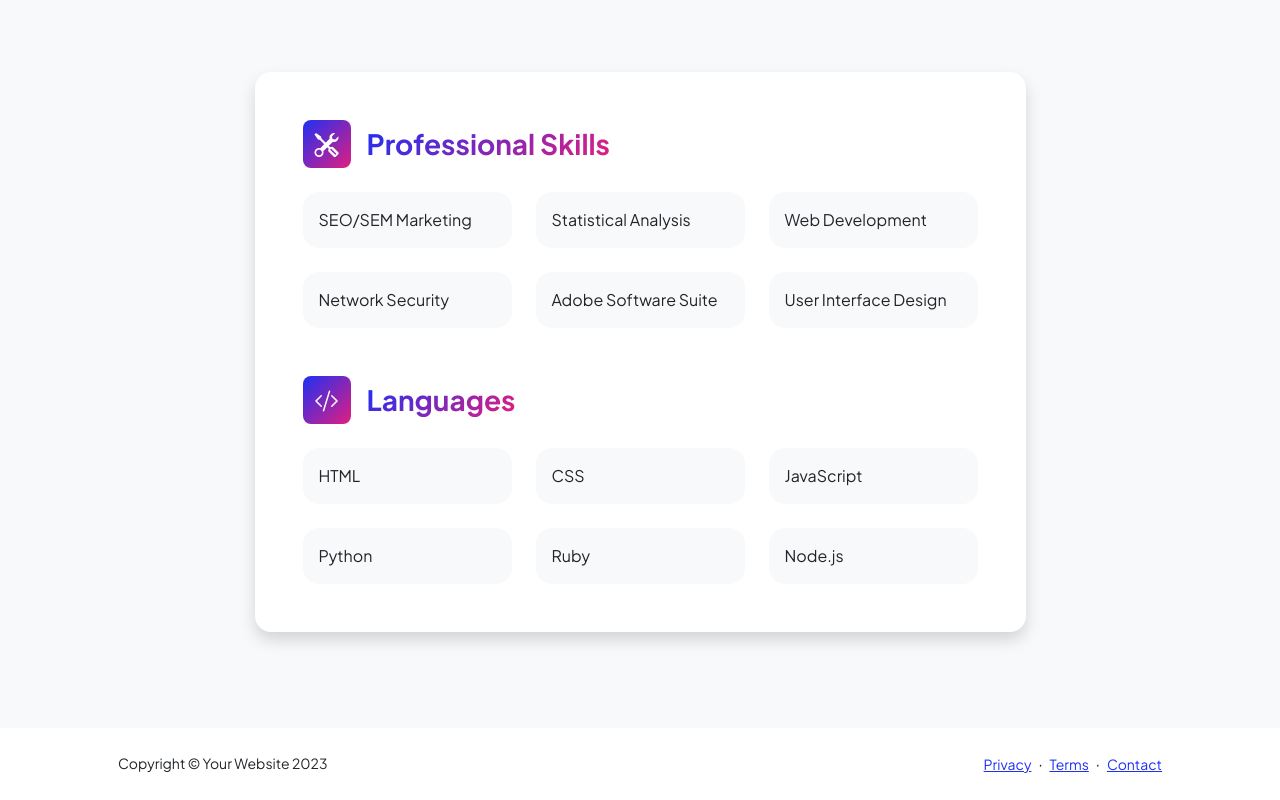
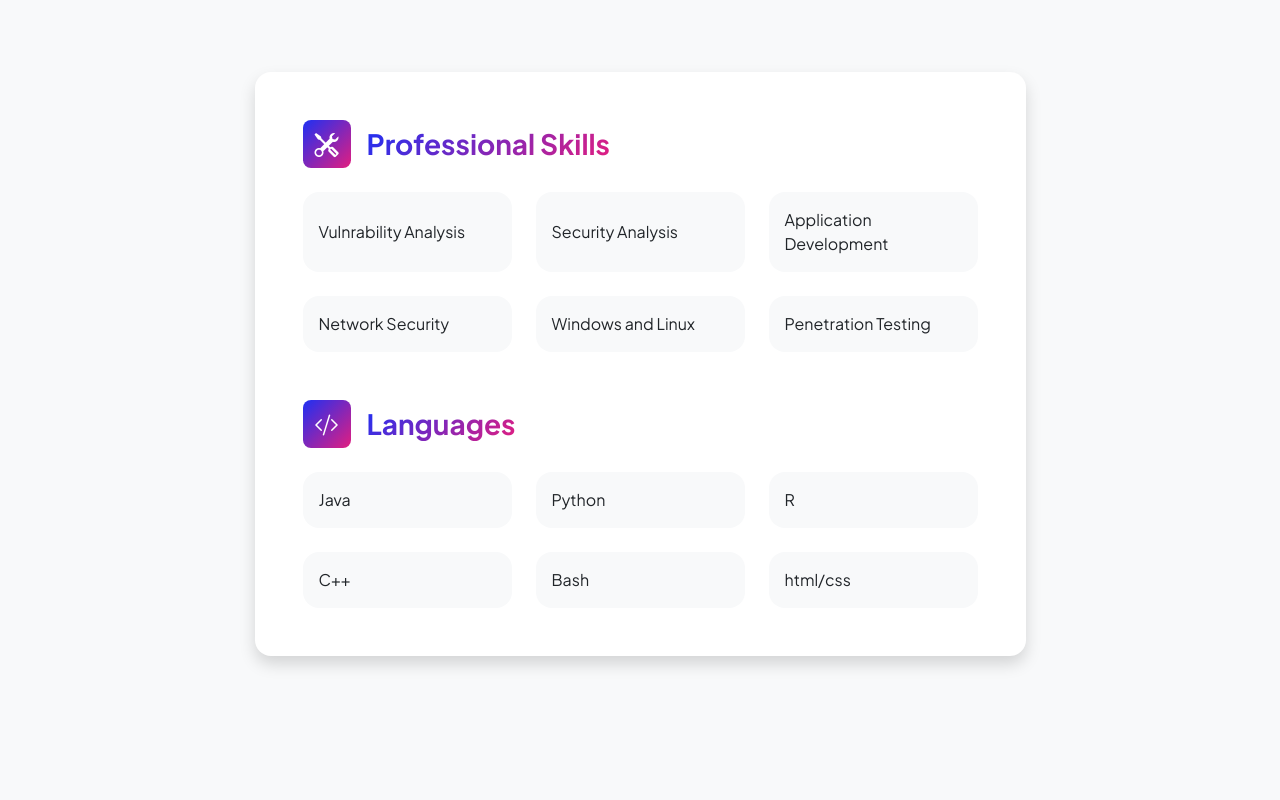
Before and after one commit to Lightmean03/Lightmean03.github.io, a plain HTML site: page resume.html in a window 1280 px wide. Shown: the part 1618-2418 px from the top of the page. After the commit the page ends 2370 px from the top, so only its background shows below. Drawn offline with nearby package versions, Linux system fonts and the light colour scheme.

Commit message:
upadate resume.html

```diff
--- a/resume.html
+++ b/resume.html
@@ -80,7 +80,7 @@
                                                 <div class="small text-muted">Maryland</div>
                                             </div>
                                         </div>
-                                        <div class="col-lg-8"><div>Lorem ipsum dolor sit amet consectetur adipisicing elit. Delectus laudantium, voluptatem quis repellendus eaque sit animi illo ipsam amet officiis corporis sed aliquam non voluptate corrupti excepturi maxime porro fuga.</div></div>
+                                        <div class="col-lg-8"><div>Feb 2020 - Present (3 years) Was assigned to basic IT projects, such as device imaging, asset logging, user management in Microsoft Azure, server and hardware setup, organizing excel spreadsheet and trouble shooting other issues.Crew </div></div>
                                     </div>
                                 </div>
                             </div>
@@ -129,7 +129,7 @@
                                                 </div>
                                             </div>
                                         </div>
-                                        <div class="col-lg-8"><div>Lorem ipsum dolor sit amet consectetur adipisicing elit. Delectus laudantium, voluptatem quis repellendus eaque sit animi illo ipsam amet officiis corporis sed aliquam non voluptate corrupti excepturi maxime porro fuga.</div></div>
+                                        <div class="col-lg-8"><div>As part of the Anne Arundel County Public Schools Programs of Choice, the Science, Technology, Engineering & Math (STEM) Magnet program offers an educational choice for academically able and motivated students interested in rigorous and relevant studies.</div></div>
                                     </div>
                                 </div>
                             </div>
@@ -148,14 +148,14 @@
                                             <h3 class="fw-bolder mb-0"><span class="text-gradient d-inline">Professional Skills</span></h3>
                                         </div>
                                         <div class="row row-cols-1 row-cols-md-3 mb-4">
-                                            <div class="col mb-4 mb-md-0"><div class="d-flex align-items-center bg-light rounded-4 p-3 h-100">SEO/SEM Marketing</div></div>
-                                            <div class="col mb-4 mb-md-0"><div class="d-flex align-items-center bg-light rounded-4 p-3 h-100">Statistical Analysis</div></div>
-                                            <div class="col"><div class="d-flex align-items-center bg-light rounded-4 p-3 h-100">Web Development</div></div>
+                                            <div class="col mb-4 mb-md-0"><div class="d-flex align-items-center bg-light rounded-4 p-3 h-100">Vulnrability Analysis</div></div>
+                                            <div class="col mb-4 mb-md-0"><div class="d-flex align-items-center bg-light rounded-4 p-3 h-100">Security Analysis</div></div>
+                                            <div class="col"><div class="d-flex align-items-center bg-light rounded-4 p-3 h-100">Application Development</div></div>
                                         </div>
                                         <div class="row row-cols-1 row-cols-md-3">
                                             <div class="col mb-4 mb-md-0"><div class="d-flex align-items-center bg-light rounded-4 p-3 h-100">Network Security</div></div>
-                                            <div class="col mb-4 mb-md-0"><div class="d-flex align-items-center bg-light rounded-4 p-3 h-100">Adobe Software Suite</div></div>
-                                            <div class="col"><div class="d-flex align-items-center bg-light rounded-4 p-3 h-100">User Interface Design</div></div>
+                                            <div class="col mb-4 mb-md-0"><div class="d-flex align-items-center bg-light rounded-4 p-3 h-100">Windows and Linux</div></div>
+                                            <div class="col"><div class="d-flex align-items-center bg-light rounded-4 p-3 h-100">Penetration Testing</div></div>
                                         </div>
                                     </div>
                                     <!-- Languages list-->
@@ -165,14 +165,14 @@
                                             <h3 class="fw-bolder mb-0"><span class="text-gradient d-inline">Languages</span></h3>
                                         </div>
                                         <div class="row row-cols-1 row-cols-md-3 mb-4">
-                                            <div class="col mb-4 mb-md-0"><div class="d-flex align-items-center bg-light rounded-4 p-3 h-100">HTML</div></div>
-                                            <div class="col mb-4 mb-md-0"><div class="d-flex align-items-center bg-light rounded-4 p-3 h-100">CSS</div></div>
-                                            <div class="col"><div class="d-flex align-items-center bg-light rounded-4 p-3 h-100">JavaScript</div></div>
+                                            <div class="col mb-4 mb-md-0"><div class="d-flex align-items-center bg-light rounded-4 p-3 h-100">Java</div></div>
+                                            <div class="col mb-4 mb-md-0"><div class="d-flex align-items-center bg-light rounded-4 p-3 h-100">Python</div></div>
+                                            <div class="col"><div class="d-flex align-items-center bg-light rounded-4 p-3 h-100">R</div></div>
                                         </div>
                                         <div class="row row-cols-1 row-cols-md-3">
-                                            <div class="col mb-4 mb-md-0"><div class="d-flex align-items-center bg-light rounded-4 p-3 h-100">Python</div></div>
-                                            <div class="col mb-4 mb-md-0"><div class="d-flex align-items-center bg-light rounded-4 p-3 h-100">Ruby</div></div>
-                                            <div class="col"><div class="d-flex align-items-center bg-light rounded-4 p-3 h-100">Node.js</div></div>
+                                            <div class="col mb-4 mb-md-0"><div class="d-flex align-items-center bg-light rounded-4 p-3 h-100">C++</div></div>
+                                            <div class="col mb-4 mb-md-0"><div class="d-flex align-items-center bg-light rounded-4 p-3 h-100">Bash</div></div>
+                                            <div class="col"><div class="d-flex align-items-center bg-light rounded-4 p-3 h-100">html/css</div></div>
                                         </div>
                                     </div>
                                 </div>
@@ -182,21 +182,7 @@
                 </div>
             </div>
         </main>
-        <!-- Footer-->
-        <footer class="bg-white py-4 mt-auto">
-            <div class="container px-5">
-                <div class="row align-items-center justify-content-between flex-column flex-sm-row">
-                    <div class="col-auto"><div class="small m-0">Copyright &copy; Your Website 2023</div></div>
-                    <div class="col-auto">
-                        <a class="small" href="#!">Privacy</a>
-                        <span class="mx-1">&middot;</span>
-                        <a class="small" href="#!">Terms</a>
-                        <span class="mx-1">&middot;</span>
-                        <a class="small" href="#!">Contact</a>
-                    </div>
-                </div>
-            </div>
-        </footer>
+
         <!-- Bootstrap core JS-->
         <script src="https://cdn.jsdelivr.net/npm/bootstrap@5.2.3/dist/js/bootstrap.bundle.min.js"></script>
         <!-- Core theme JS-->
```
